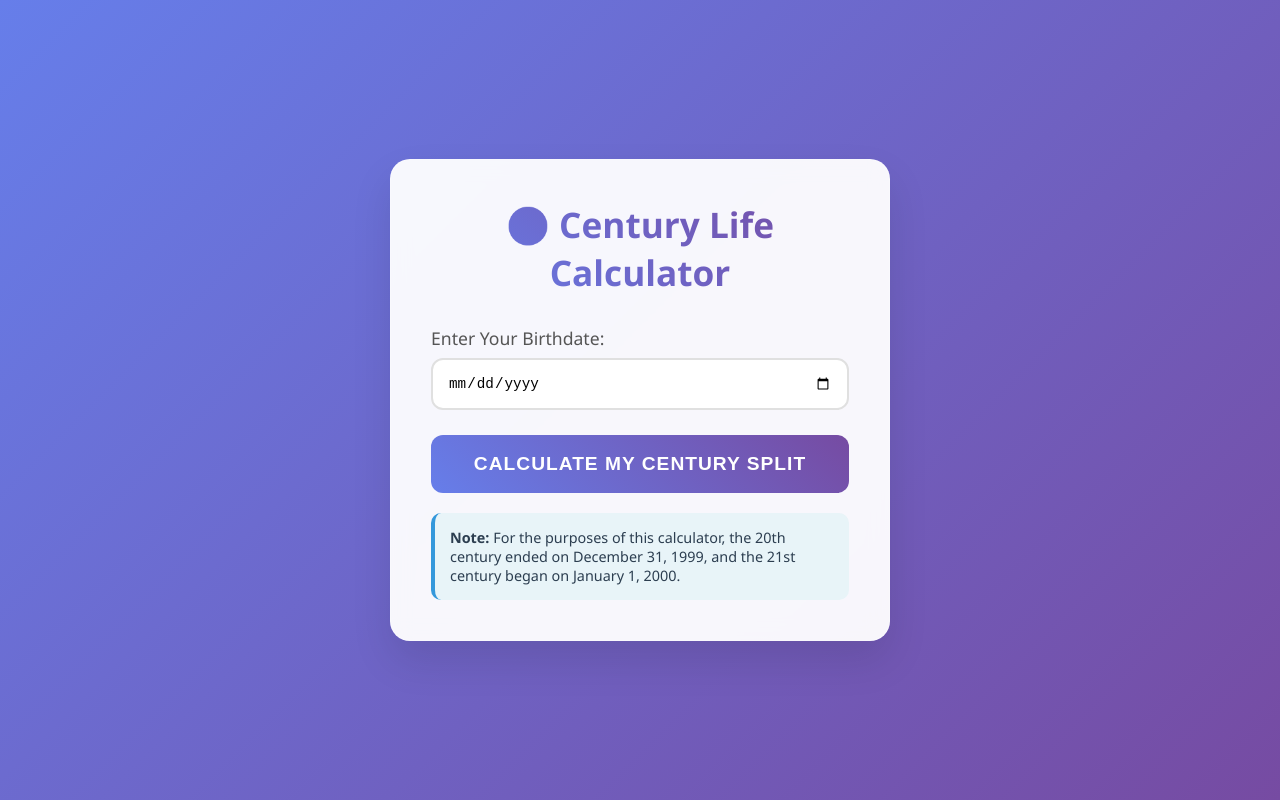
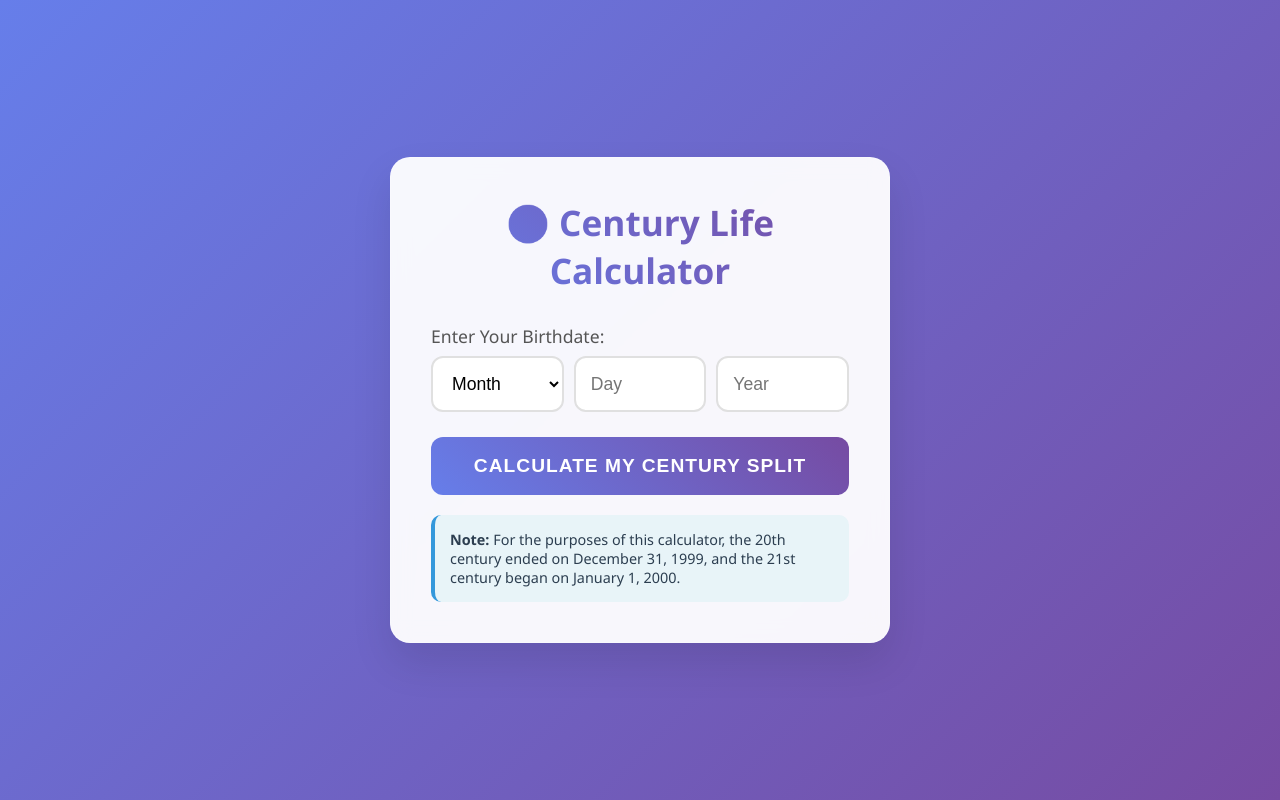
Before and after one commit to tjwinter72-byte/century-calculator, a plain HTML site: page index.html in a window 1280 px wide. Drawn offline with Linux system fonts and the light colour scheme.

Commit message:
Update index.html
updated to make more user friendly

```diff
--- a/index.html
+++ b/index.html
@@ -55,7 +55,7 @@
             font-size: 1.1em;
         }
 
-        input[type="date"] {
+        input[type="number"], select {
             width: 100%;
             padding: 15px;
             border: 2px solid #e0e0e0;
@@ -65,10 +65,30 @@
             background: white;
         }
 
-        input[type="date"]:focus {
+        .date-input-container {
+            display: flex;
+            gap: 10px;
+        }
+
+        .date-input-container > * {
+            flex: 1;
+        }
+
+        input[type="number"]:focus, select:focus {
             outline: none;
             border-color: #667eea;
             box-shadow: 0 0 0 3px rgba(102, 126, 234, 0.1);
+        }
+
+        /* Remove spinner arrows from number inputs */
+        input[type="number"]::-webkit-outer-spin-button,
+        input[type="number"]::-webkit-inner-spin-button {
+            -webkit-appearance: none;
+            margin: 0;
+        }
+
+        input[type="number"] {
+            -moz-appearance: textfield;
         }
 
         .calculate-btn {
@@ -165,7 +185,25 @@
 
         <div class="input-group">
             <label for="birthdate">Enter Your Birthdate:</label>
-            <input type="date" id="birthdate" max="2024-12-31">
+            <div class="date-input-container">
+                <select id="month" required>
+                    <option value="">Month</option>
+                    <option value="1">January</option>
+                    <option value="2">February</option>
+                    <option value="3">March</option>
+                    <option value="4">April</option>
+                    <option value="5">May</option>
+                    <option value="6">June</option>
+                    <option value="7">July</option>
+                    <option value="8">August</option>
+                    <option value="9">September</option>
+                    <option value="10">October</option>
+                    <option value="11">November</option>
+                    <option value="12">December</option>
+                </select>
+                <input type="number" id="day" placeholder="Day" min="1" max="31" required inputmode="numeric">
+                <input type="number" id="year" placeholder="Year" min="1900" max="2024" required inputmode="numeric">
+            </div>
         </div>
 
         <button class="calculate-btn" onclick="calculate()">Calculate My Century Split</button>
@@ -299,15 +337,27 @@
             resultsDiv.innerHTML = resultsHTML;
         }
 
-        // Allow Enter key to calculate
-        document.getElementById('birthdate').addEventListener('keypress', function(e) {
+        // Allow Enter key to calculate from any input
+        document.getElementById('month').addEventListener('keypress', function(e) {
             if (e.key === 'Enter') {
                 calculate();
             }
         });
 
-        // Set max date to today
-        document.getElementById('birthdate').max = new Date().toISOString().split('T')[0];
+        document.getElementById('day').addEventListener('keypress', function(e) {
+            if (e.key === 'Enter') {
+                calculate();
+            }
+        });
+
+        document.getElementById('year').addEventListener('keypress', function(e) {
+            if (e.key === 'Enter') {
+                calculate();
+            }
+        });
+
+        // Set current year as max for year input
+        document.getElementById('year').max = new Date().getFullYear();
     </script>
 </body>
 </html>
```
